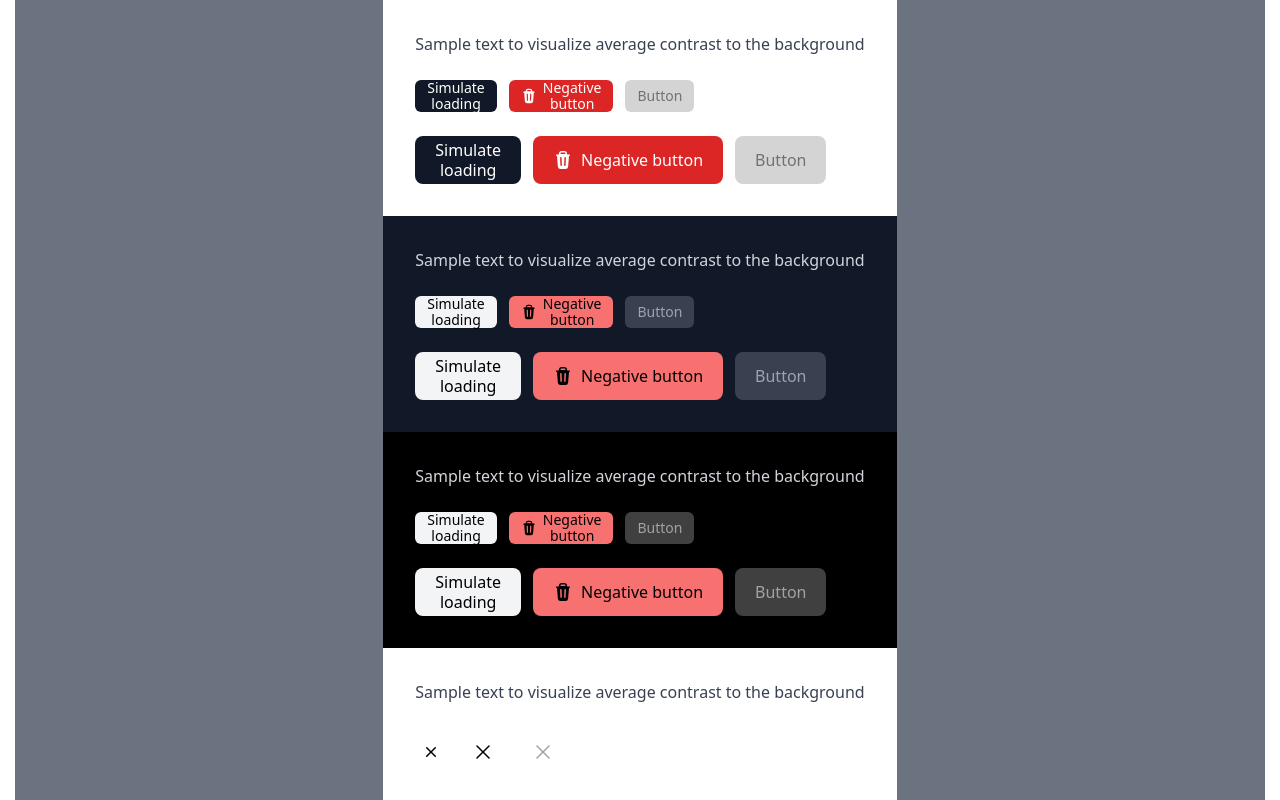
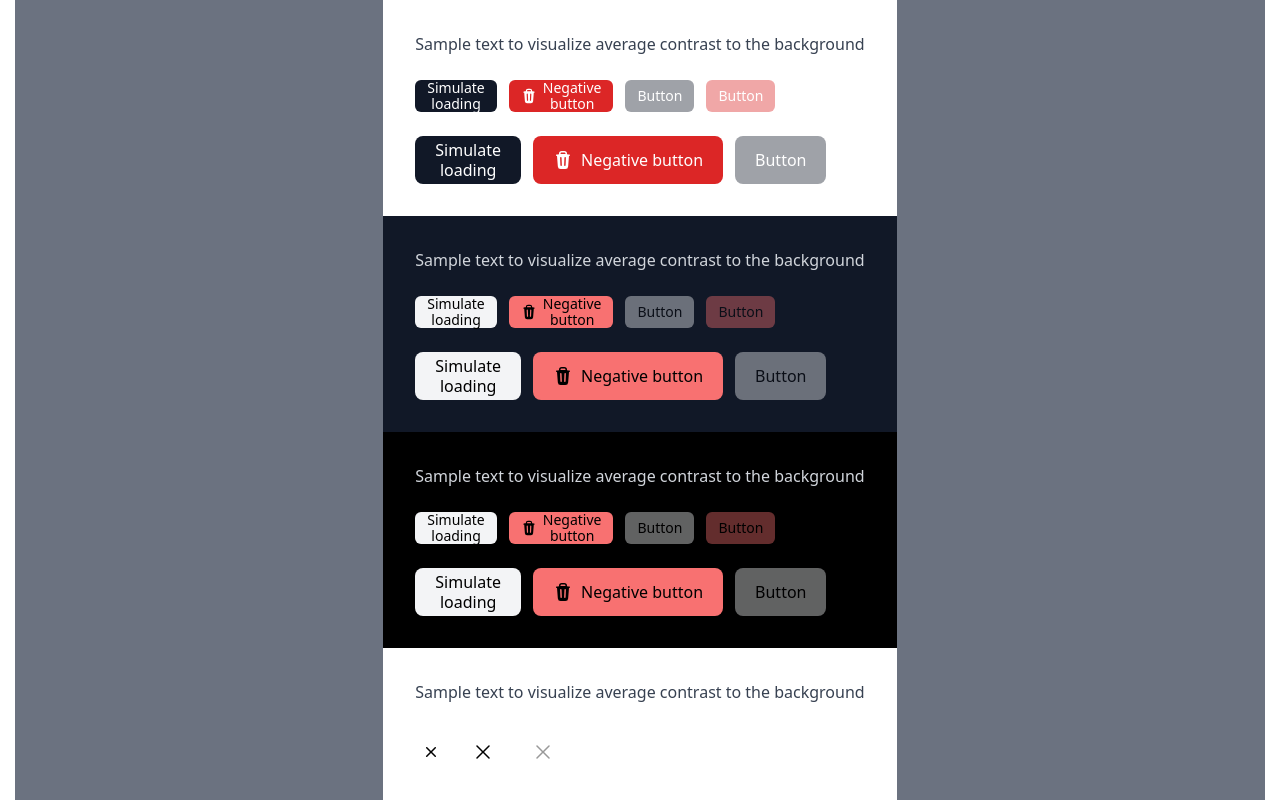
Before and after one commit to kripod/next-starter-strict, a Next.js app: page / in a window 1280 px wide. Shown: the top 800 px of the page. Built offline with nearby package versions, Linux system fonts and the light colour scheme.

Commit message:
refactor(Button): opacity-based unpressable states

```diff
--- a/src/components/buttons/IconButton.tsx
+++ b/src/components/buttons/IconButton.tsx
@@ -9,7 +9,7 @@ export type IconButtonProps = React.ComponentPropsWithRef<"button"> &
   IconButtonOwnProps;
 
 export const IconButton = React.forwardRef(function IconButton(
-  { size = "md", disabled, className, ...restProps }: IconButtonProps,
+  { size = "md", disabled = false, className, ...restProps }: IconButtonProps,
   ref: React.ForwardedRef<HTMLButtonElement>,
 ) {
   return (
@@ -19,10 +19,8 @@ export const IconButton = React.forwardRef(function IconButton(
       equilateral
       disabled={disabled}
       className={clsx(
-        "mix-blend-luminosity",
-        !disabled
-          ? "text-black ring-gray-400/75 hover:bg-gray-200 dark:text-white dark:ring-gray-500/75 dark:hover:bg-gray-800"
-          : "text-gray-400 dark:text-gray-500",
+        "text-black mix-blend-luminosity ring-gray-400/75 dark:text-white dark:ring-gray-500/75",
+        !disabled && "hover:bg-gray-200 dark:hover:bg-gray-800",
         className,
       )}
       {...restProps}
--- a/src/components/buttons/PrimaryButton.tsx
+++ b/src/components/buttons/PrimaryButton.tsx
@@ -26,21 +26,17 @@ export const PrimaryButton = React.forwardRef(function PrimaryButton(
       loading={loading}
       disabled={disabled}
       className={clsx(
-        !disabled
-          ? [
         "text-white dark:text-black",
         {
           [clsx(
             "bg-gray-900 ring-gray-900/75 dark:bg-gray-100 dark:ring-gray-100/75",
-                  !loading && "hover:bg-gray-700 dark:hover:bg-gray-300",
+            !disabled && !loading && "hover:bg-gray-700 dark:hover:bg-gray-300",
           )]: sentiment === "neutral",
           [clsx(
             "bg-red-600 ring-red-600/75 dark:bg-red-400 dark:ring-red-400/75",
-                  !loading && "hover:bg-red-500 dark:hover:bg-red-500",
+            !disabled && !loading && "hover:bg-red-500 dark:hover:bg-red-500",
           )]: sentiment === "negative",
         },
-            ]
-          : "bg-gray-300 text-gray-500 mix-blend-luminosity dark:bg-gray-700 dark:text-gray-400",
         className,
       )}
       {...restProps}
--- a/src/components/buttons/_Button.tsx
+++ b/src/components/buttons/_Button.tsx
@@ -37,7 +37,9 @@ export const Button = React.forwardRef(function Button(
           [clsx("h-12 rounded-lg text-base leading-5", equilateral && "w-12")]:
             size === "md",
         },
-        disabled ? "cursor-not-allowed" : loading && "cursor-wait",
+        disabled
+          ? "cursor-not-allowed opacity-40"
+          : loading && "cursor-wait opacity-70",
         className,
       )}
       {...restProps}
--- a/src/pages/index.tsx
+++ b/src/pages/index.tsx
@@ -77,6 +77,9 @@ export default function Page() {
               button
             </SimulatedLoadingPrimaryButton>
             <PrimaryButton size="sm" disabled>
+              Button
+            </PrimaryButton>
+            <PrimaryButton size="sm" sentiment="negative" disabled>
               Button
             </PrimaryButton>
           </div>
```
Lines whose indentation alone changed are shown as unchanged.
